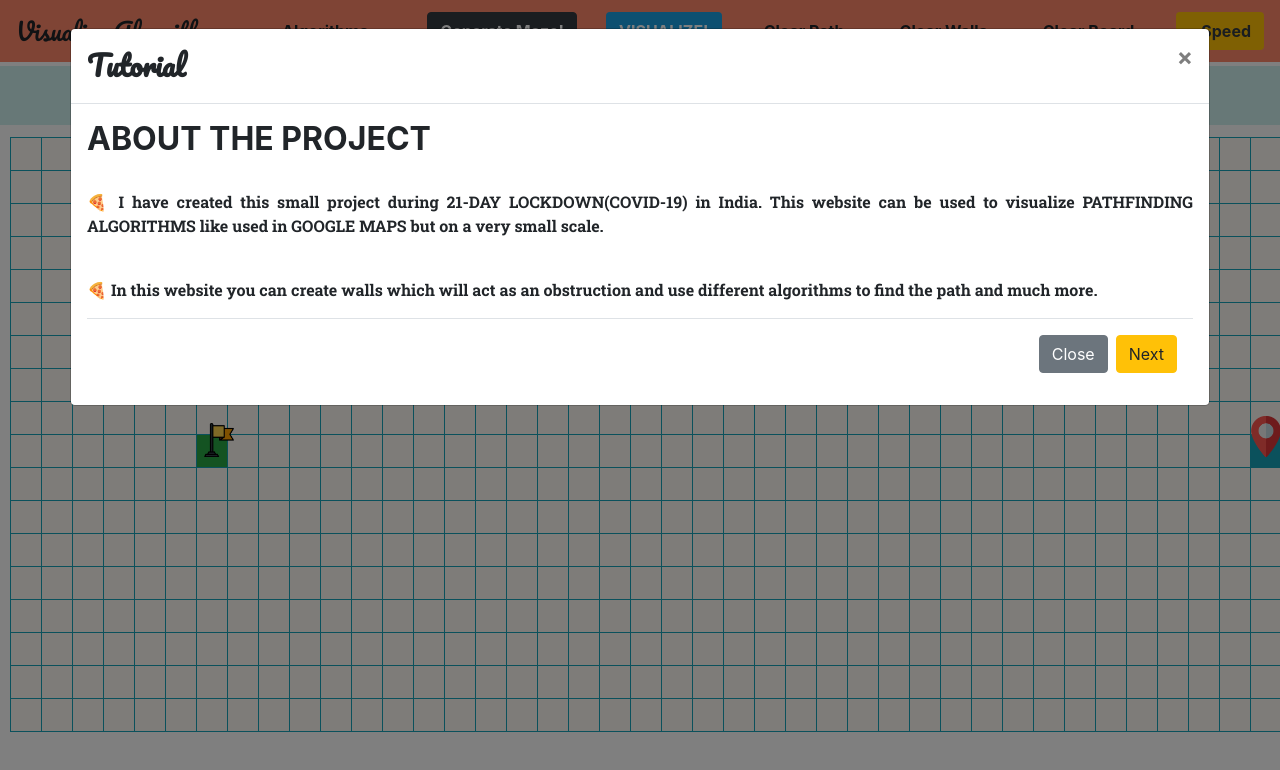
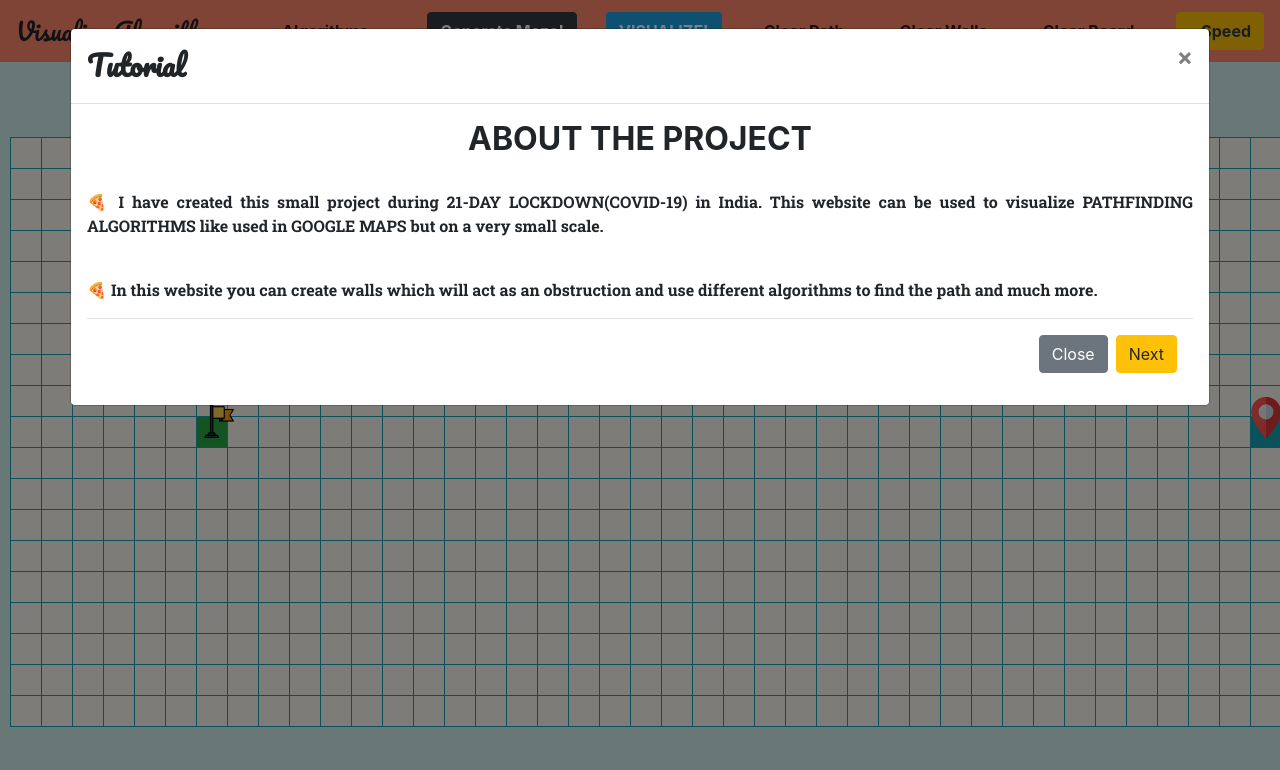
Before and after one commit to tanbar999/tanbar999.github.io, a plain HTML site: page index.html in a window 1280 px wide. Shown: the top 770 px of the page. Drawn offline with nearby package versions, Linux system fonts and the light colour scheme.

Commit message:
Made some final changes

```diff
--- a/pathfinding.css
+++ b/pathfinding.css
@@ -1,4 +1,3 @@
-🍕🎉🤞😂😊🤣❤😍👌💕🎁
 body {
   text-align: center;
   background-color: #cff1ef;
@@ -48,6 +47,11 @@ body {
 
 table {
   background-color: #fcf8f3;
+}
+
+table td
+{
+  padding: 15px;
 }
 
 table td:hover
--- a/w.js
+++ b/w.js
@@ -63,7 +63,7 @@ let hasCompleted = true;
 ///////////////////////////////////////////////////////////////////
 //STARTING VARIABLE FOR START AND DESTINATION CO-ORDINATES
 //////////////////////////////////////////////////////////////////
-const row_size = 18;
+const row_size = 19;
 const col_size = 49;
 
 let start_row = 9;
@@ -118,7 +118,7 @@ for (let i = 0; i < row_size; i++) {
       }).appendTo('#' + dest_row + "-" + dest_col);
 
     } else {
-      $("<td id=" + i + "-" + j + "></td>").addClass("col nstat border border-info py-3").appendTo("#row" + i);
+      $("<td id=" + i + "-" + j + "></td>").addClass("col nstat border border-info").appendTo("#row" + i);
 
     }
   }
```
